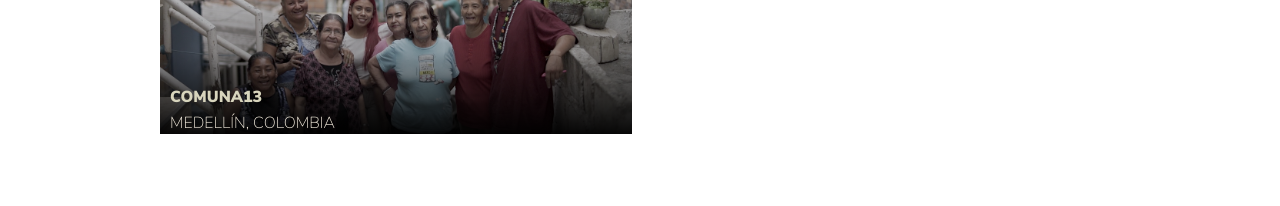
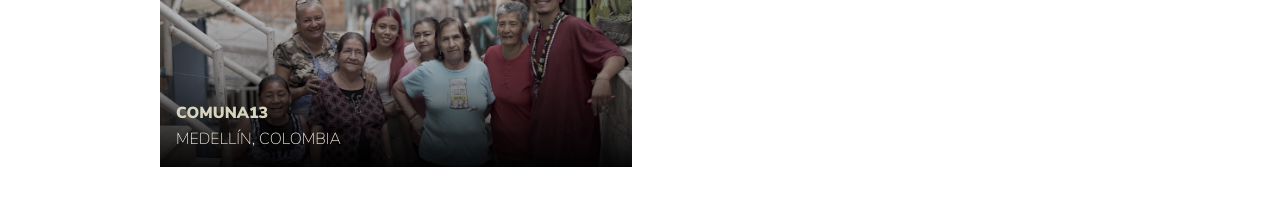
Before and after one commit to carmenchapa/protagonistas, a React (Create React App) app: page /movimientos in a window 1280 px wide. Shown: the part 262-468 px from the top of the page. Built offline with nearby package versions, Linux system fonts and the light colour scheme; no server answers; what google-maps-react would draw is missing.

Commit message:
Adjust mov title style

```diff
--- a/src/movimientos/index.js
+++ b/src/movimientos/index.js
@@ -14,7 +14,7 @@ const Movimientos = () => (
 const Movimiento = props => (
   <Link className='link' to={{ pathname: `/movimientos:${props.name}`, movimiento: props.name }}>
     <div className='MovListImgContainer' style={GradientBackgroundImage(props.src)}>
-      <div style={{ flexDirection: 'row', margin: 10, color: 'var(--gold)' }}>
+      <div style={{ flexDirection: 'row', padding: '1em', paddingBottom: 1, color: 'var(--gold)' }}>
         <p className='ProtagonistaName'>{props.name.toString().toUpperCase()}</p>
         <p className='ProtagonistaDescription' style={{ color: 'OldLace' }}>
           {props.description.toString().toUpperCase()}
```
